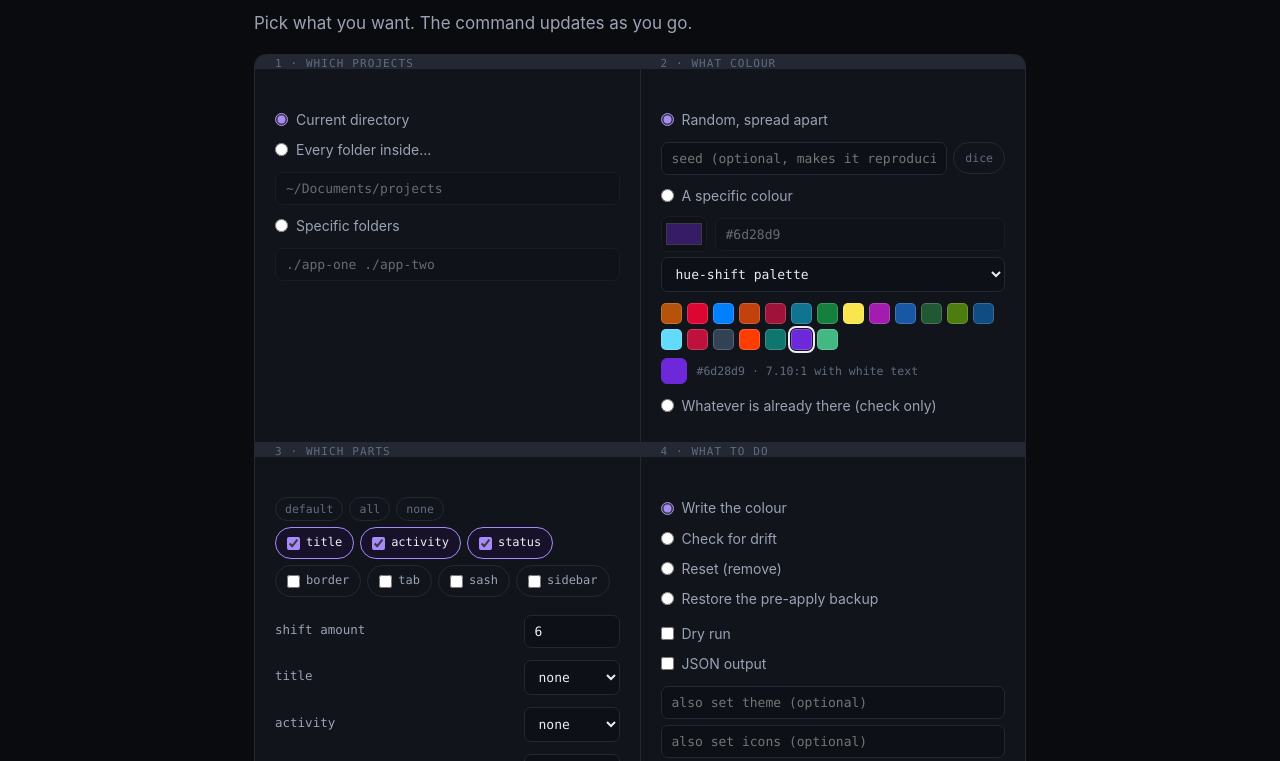
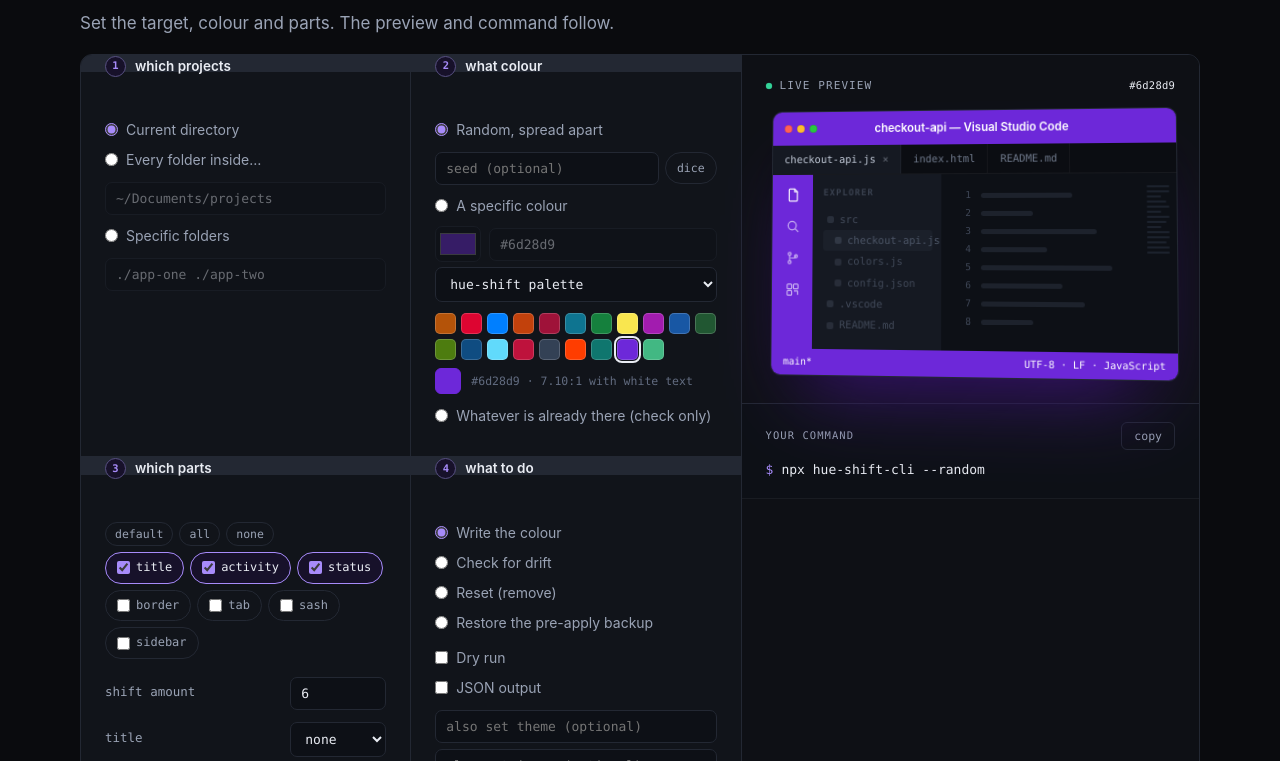
Before and after one commit to aotr/hue-shift, a website: page docs/cli.html in a window 1280 px wide. Shown: the part 578-1339 px from the top of the page. Drawn offline with Linux system fonts and the light colour scheme.

Commit message:
docs: rebuild the command builder as a two-column tool

```diff
--- a/docs/cli.html
+++ b/docs/cli.html
@@ -48,7 +48,8 @@
 </script>
 <style>
   .doc { max-width: 900px; }
-  .doc section { padding: clamp(36px, 6vw, 64px) 0; }
+  .doc section { padding: clamp(36px, 6vw, 64px) 0; scroll-margin-top: 84px; }
+  #builder { border-bottom: 0; }
   .doc-hero { padding-top: clamp(40px, 7vw, 80px) !important; }
   .doc h1 { font-size: clamp(30px, 5vw, 48px); }
   .doc h3 { font-size: 17px; margin: 30px 0 8px; letter-spacing: -0.01em; }
@@ -74,12 +75,29 @@
   .toc a:hover { border-color: var(--accent-bright); color: var(--ink); text-decoration: none; }
 
   /* builder */
-  .builder { border: 1px solid var(--line); border-radius: 12px; background: var(--bg-soft); overflow: hidden; }
-  .builder-grid { display: grid; grid-template-columns: 1fr 1fr; gap: 1px; background: var(--line); }
-  .builder fieldset { border: 0; margin: 0; padding: 18px 20px; background: var(--bg-soft); min-width: 0; }
+  .builder-head {
+    width: min(1120px, calc(100vw - 40px));
+    margin-left: calc((100% - min(1120px, calc(100vw - 40px))) / 2);
+  }
+  .builder {
+    border: 1px solid var(--line); border-radius: 12px; background: var(--bg-soft);
+    overflow: clip; display: grid;
+    grid-template-columns: minmax(0, 1.18fr) minmax(0, 0.82fr);
+    width: min(1120px, calc(100vw - 40px));
+    margin-left: calc((100% - min(1120px, calc(100vw - 40px))) / 2);
+  }
+  .builder-grid { display: grid; grid-template-columns: 1fr 1fr; gap: 1px; background: var(--line); min-width: 0; }
+  .builder fieldset { border: 0; margin: 0; padding: 22px 24px; background: var(--bg-soft); min-width: 0; }
   .builder legend {
-    font-family: var(--mono); font-size: 11px; letter-spacing: 0.1em;
-    text-transform: uppercase; color: var(--ink-faint); padding: 0 0 10px;
+    display: flex; align-items: center; gap: 9px;
+    font-family: var(--sans); font-size: 13.5px; font-weight: 600;
+    letter-spacing: 0; text-transform: none; color: var(--ink); padding: 0 0 12px;
+  }
+  .step-no {
+    display: inline-flex; align-items: center; justify-content: center;
+    width: 21px; height: 21px; flex: none; border-radius: 50%;
+    background: #17112a; border: 1px solid color-mix(in srgb, var(--accent-bright) 40%, var(--line));
+    color: var(--accent-bright); font-family: var(--mono); font-size: 10.5px; font-weight: 600;
   }
   .builder label { display: flex; align-items: center; gap: 8px; font-size: 14px; color: var(--ink-dim); margin: 7px 0; cursor: pointer; }
   .builder input[type="radio"], .builder input[type="checkbox"] { accent-color: var(--accent-bright); margin: 0; }
@@ -102,7 +120,7 @@
 
   .swatch-line { display: flex; align-items: center; gap: 10px; margin-top: 8px; }
   .swatch { width: 26px; height: 26px; border-radius: 6px; border: 1px solid var(--line); flex: none; }
-  .swatch-meta { font-family: var(--mono); font-size: 11.5px; color: var(--ink-faint); }
+  .swatch-meta { font-family: var(--mono); font-size: 11.5px; color: var(--ink-dim); }
 
   .pick-row { display: grid; grid-template-columns: 46px 1fr; gap: 8px; align-items: center; margin-top: 4px; }
   .pick-row input[type="color"] {
@@ -117,14 +135,16 @@
   .swatches button:hover, .swatches button[aria-pressed="true"] { outline: 2px solid var(--ink); outline-offset: 1px; }
   .mini-row { display: flex; flex-wrap: wrap; gap: 6px; margin: 8px 0 2px; }
   .mini {
-    border: 1px solid var(--line); background: transparent; color: var(--ink-faint);
+    border: 1px solid var(--line); background: transparent; color: var(--ink-dim);
     font-family: var(--mono); font-size: 11.5px; padding: 4px 9px; border-radius: 999px; cursor: pointer;
   }
   .mini:hover { color: var(--ink); border-color: var(--accent-bright); }
   .seed-row { display: grid; grid-template-columns: 1fr auto; gap: 6px; align-items: center; }
   .seed-row .mini { margin: 0; padding: 8px 11px; }
 
-  .preview-wrap { border-top: 1px solid var(--line); padding: 20px 20px 30px; background: var(--bg-soft); }
+  .builder-rail { grid-column: 2; min-width: 0; background: #0e1015; border-left: 1px solid var(--line); }
+  .rail-sticky { position: sticky; top: 82px; }
+  .preview-wrap { padding: 22px 24px 26px; }
   .pv-label {
     display: flex; align-items: center; justify-content: space-between; gap: 8px;
     font-family: var(--mono); font-size: 11px; letter-spacing: 0.1em;
@@ -235,18 +255,20 @@
     font-family: var(--mono); font-size: 10px;
   }
 
-  .builder-out { border-top: 1px solid var(--line); padding: 16px 20px; display: flex; gap: 12px; align-items: center; background: #0d1016; }
-  .builder-out code { flex: 1; background: none; border: 0; padding: 0; font-size: 14px; overflow-x: auto; white-space: nowrap; color: var(--ink); scrollbar-width: thin; scrollbar-color: var(--line) transparent; }
-  .builder-out code::-webkit-scrollbar { height: 6px; }
-  .builder-out code::-webkit-scrollbar-thumb { background: var(--line); border-radius: 3px; }
-  .builder-out code::-webkit-scrollbar-track { background: transparent; }
+  .builder-out { border-top: 1px solid var(--line); border-bottom: 1px solid rgba(255, 255, 255, 0.05); padding: 18px 24px; background: #0d1016; }
+  .out-head { display: flex; align-items: center; justify-content: space-between; gap: 12px; margin-bottom: 10px; }
+  .out-label { font-family: var(--mono); font-size: 10.5px; letter-spacing: 0.1em; text-transform: uppercase; color: var(--ink-dim); }
+  .cmd-line { display: flex; align-items: flex-start; gap: 8px; }
+  .prompt { flex: none; color: var(--accent-bright); font-family: var(--mono); font-size: 13px; line-height: 1.55; }
+  .builder-out code { flex: 1; min-width: 0; background: none; border: 0; padding: 0; font-size: 13px; line-height: 1.55; color: var(--ink); white-space: pre-wrap; overflow-wrap: anywhere; }
   .builder-out button {
     border: 1px solid var(--line); background: transparent; color: var(--ink-dim);
-    font-family: var(--mono); font-size: 12px; padding: 7px 14px; border-radius: 7px; cursor: pointer; flex: none;
+    font-family: var(--mono); font-size: 11.5px; padding: 6px 12px; border-radius: 6px; cursor: pointer; flex: none;
   }
   .builder-out button:hover { color: var(--ink); border-color: var(--accent-bright); }
   .builder-out button.done { color: #34d399; border-color: #34d399; }
-  .builder-note { padding: 0 20px 16px; font-size: 12.5px; color: var(--ink-faint); background: #0d1016; }
+  .builder-note { padding: 10px 24px 18px; font-size: 12.5px; line-height: 1.5; color: var(--ink-dim); background: #0d1016; }
+  .builder-note:empty { display: none; }
 
   .keys { width: 100%; border-collapse: collapse; font-size: 13.5px; }
   .keys th, .keys td { padding: 9px 10px; border-bottom: 1px solid var(--line); text-align: left; vertical-align: top; }
@@ -256,8 +278,15 @@
   .callout { border-left: 2px solid var(--accent-bright); padding: 2px 0 2px 16px; margin: 18px 0; }
   .callout p { margin: 4px 0; }
 
+  @media (max-width: 1000px) {
+    .builder { grid-template-columns: 1fr; }
+    .builder-rail { grid-column: 1; border-left: 0; border-top: 1px solid var(--line); }
+    .rail-sticky { position: static; }
+  }
+  @media (max-width: 620px) {
+    .builder-grid { grid-template-columns: 1fr; }
+  }
   @media (max-width: 720px) {
-    .builder-grid { grid-template-columns: 1fr; }
     .pv-window { transform: none; }
     .pv-body { grid-template-columns: 38px 112px 1fr; }
     .pv-minimap { display: none; }
@@ -301,14 +330,16 @@
 
 <!-- ============ BUILDER ============ -->
 <section id="builder">
+  <div class="builder-head">
     <h2>Command builder</h2>
-  <p>Pick what you want. The command updates as you go.</p>
+    <p>Set the target, colour and parts. The preview and command follow.</p>
+  </div>
 
   <div class="builder">
     <div class="builder-grid">
 
       <fieldset>
-        <legend>1 · which projects</legend>
+        <legend><span class="step-no">1</span> which projects</legend>
         <label><input type="radio" name="target" value="cwd" checked> Current directory</label>
         <label><input type="radio" name="target" value="root"> Every folder inside…</label>
         <input type="text" id="root" value="~/Documents/projects" disabled aria-label="Root folder">
@@ -317,10 +348,10 @@
       </fieldset>
 
       <fieldset>
-        <legend>2 · what colour</legend>
+        <legend><span class="step-no">2</span> what colour</legend>
         <label><input type="radio" name="colour" value="random" checked> Random, spread apart</label>
         <div class="seed-row">
-          <input type="text" id="seed" placeholder="seed (optional, makes it reproducible)" aria-label="Seed">
+          <input type="text" id="seed" placeholder="seed (optional)" title="Any number or word. Same seed, same colours." aria-label="Seed">
           <button class="mini" id="dice" type="button" title="Generate a random seed" aria-label="Generate a random seed">dice</button>
         </div>
         <label><input type="radio" name="colour" value="explicit"> A specific colour</label>
@@ -349,7 +380,7 @@
       </fieldset>
 
       <fieldset>
-        <legend>3 · which parts</legend>
+        <legend><span class="step-no">3</span> which parts</legend>
         <div class="mini-row">
           <button class="mini" type="button" data-preset-parts="default">default</button>
           <button class="mini" type="button" data-preset-parts="all">all</button>
@@ -368,7 +399,7 @@
       </fieldset>
 
       <fieldset>
-        <legend>4 · what to do</legend>
+        <legend><span class="step-no">4</span> what to do</legend>
         <label><input type="radio" name="mode" value="apply" checked> Write the colour</label>
         <label><input type="radio" name="mode" value="check"> Check for drift</label>
         <label><input type="radio" name="mode" value="reset"> Reset (remove)</label>
@@ -450,13 +481,16 @@
 
     </div>
 
+    <div class="builder-rail">
+      <div class="rail-sticky">
+
         <div class="preview-wrap">
           <div class="pv-label">
             <span class="pv-live">live preview</span>
             <span class="pv-hex" id="pv-hex">#6d28d9</span>
           </div>
           <div class="preview-stage">
-        <div class="pv-window" id="preview">
+            <div class="pv-window" id="preview" aria-hidden="true">
               <div class="pv-title" id="pv-title">
                 <span class="pv-dots"><i></i><i></i><i></i></span>
                 <span class="pv-name">checkout-api — Visual Studio Code</span>
@@ -505,10 +539,19 @@
         </div>
 
         <div class="builder-out">
-      <code id="cmd">npx hue-shift-cli --random</code>
+          <div class="out-head">
+            <span class="out-label">your command</span>
             <button id="copy">copy</button>
           </div>
+          <div class="cmd-line">
+            <span class="prompt" aria-hidden="true">$</span>
+            <code id="cmd">npx hue-shift-cli --random</code>
+          </div>
+        </div>
         <div class="builder-note" id="note"></div>
+
+      </div>
+    </div>
   </div>
 </section>
 
@@ -1395,7 +1438,14 @@ $("copy").addEventListener("click", async () => {
     btn.classList.add("done");
     setTimeout(() => { btn.textContent = "copy"; btn.classList.remove("done"); }, 1400);
   } catch {
-    btn.textContent = "select it";
+    const range = document.createRange();
+    range.selectNodeContents($("cmd"));
+    const selection = window.getSelection();
+    selection.removeAllRanges();
+    selection.addRange(range);
+    btn.textContent = "selected";
+    btn.classList.add("done");
+    setTimeout(() => { btn.textContent = "copy"; btn.classList.remove("done"); }, 1400);
   }
 });
 
```
Lines whose indentation alone changed are shown as unchanged.
